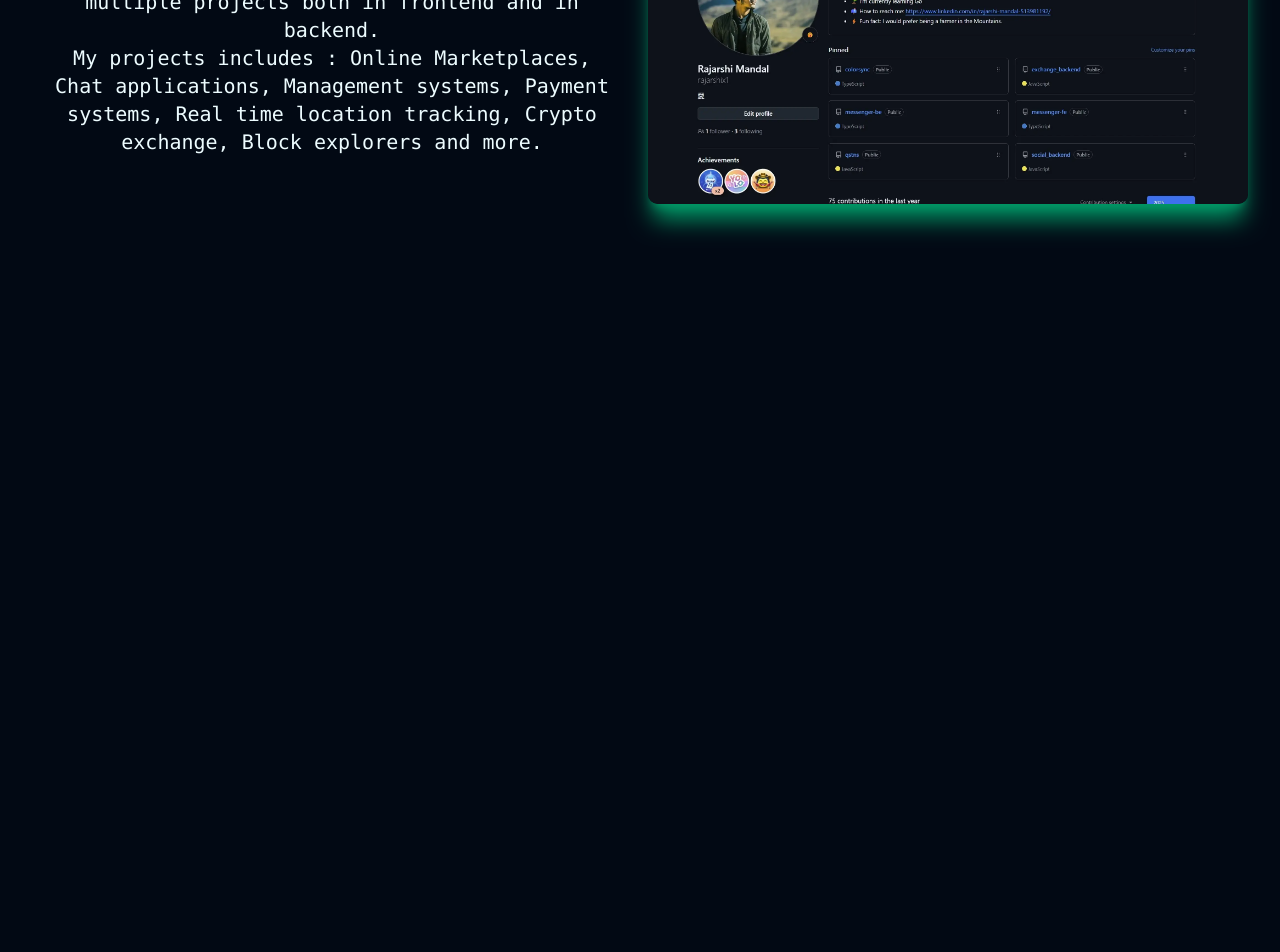
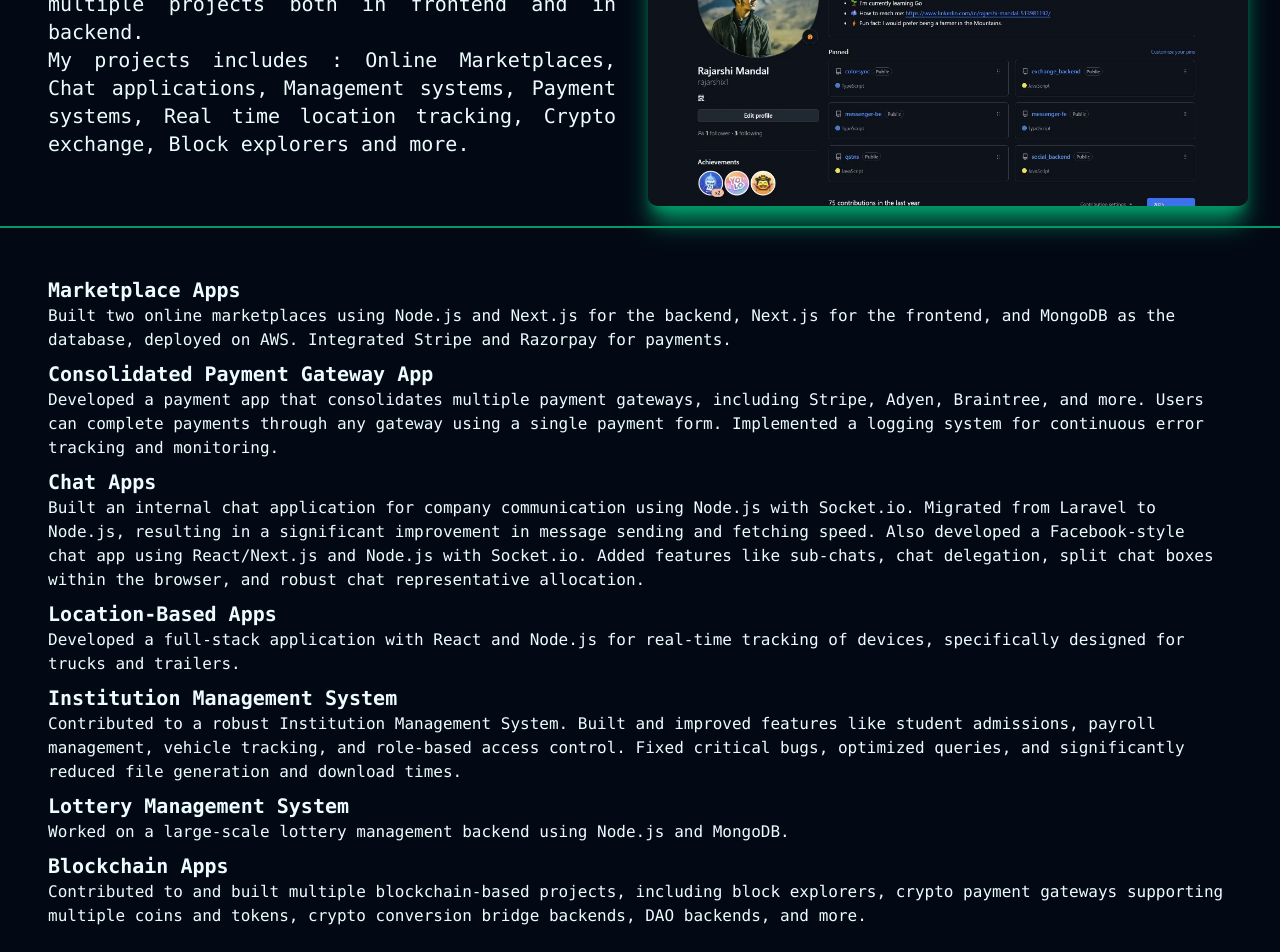
Before and after one commit to rajarshix1/rajarshi-portfolio, a Next.js app: page /projects in a window 1280 px wide. Shown: the part 158-1110 px from the top of the page. Before the commit the page ends 800 px from the top, so only its background shows below. Built offline with nearby package versions, Linux system fonts and the light colour scheme; what @mui/material-nextjs would draw is missing.

Commit message:
added projects section

```diff
--- a/components/Home.tsx
+++ b/components/Home.tsx
@@ -1,16 +1,16 @@
 'use client'
 import Image from 'next/image'
 import React from 'react'
-import { useAppContext } from '../context/AppContext'
+// import { useAppContext } from '../context/AppContext'
 
 function HomeScreen() {
-    const {darkTheme} = useAppContext()
+    // const {darkTheme} = useAppContext()
   return (
     <div className="flex flex-col items-center md:justify-center md:flex-row mt-2 md:mt-10 px-6 md:px-10">
       <div className="flex flex-col space-y-2 md:space-y-4 mb-4 md:mr-2 w-full md:w-7/12 ">
         <p className="bg-gradient-to-br from-violet-400 to-pink-200 bg-clip-text text-transparent text-6xl">Welcome</p>
         <p className="bg-gradient-to-br from-violet-300 to-slate-50 bg-clip-text text-transparent text-5xl">To my Portfolio!</p>
-        <p>MERN Stack Engineer with 3+ years of experience in designing and
+        <p className="text-justify">MERN Stack Engineer with 3+ years of experience in designing and
           developing scalable backend solutions. Proficient in Node.js, React, Next.js, Nest.js, PostgreSQL, MongoDB,
           WebSocket, and payment gateway integrations, with expertise in building high-performance, data-driven
           applications.
--- a/src/app/projects/page.tsx
+++ b/src/app/projects/page.tsx
@@ -5,20 +5,67 @@ import { useAppContext } from '../../../context/AppContext'
 import Image from 'next/image'
 
 export default function Projects() {
-    const {darkTheme} = useAppContext()
+  const { darkTheme } = useAppContext()
   return (
-    <div className={`flex flex-col h-full font-mono ${darkTheme? `bg-secondary text-accent` : `bg-white text-blue-950`}`}>
-        <Navbar/>
-        <div className='w-full my-2 md:my-6 px-1 md:px-6 flex flex-col md:flex-row text-center justify-center space-y-2'>
-           <div className='flex flex-col justify-center text-xl items-center p-2 md:p-6 md:w-1/2'>
-           <p>With 3+ years of experience, I have done multiple projects both in frontend and in backend.</p>
-           <p>My projects includes : Online Marketplaces, Chat applications, Management systems, Payment systems, Real time location tracking, Crypto exchange, Block explorers and more.</p>
-           </div>
-           <div  className='px-2 md:w-1/2  flex justify-center items-center p-5 ' >
-            <Image className='rounded-[10px] shadow-xl shadow-emerald-600' src="/gp.webp" alt="Github profile" height={300} width={600} />
-           </div>
+    <div className={`flex flex-col min-h-screen font-mono ${darkTheme ? `bg-secondary text-accent` : `bg-white text-blue-950`}`}>
+      <Navbar />
+      <div className='w-full my-2 md:my-6 px-1 md:px-6 flex flex-col md:flex-row text-center justify-center space-y-2 border-y-2 border-b-emerald-600'>
+        <div className='flex flex-col justify-center text-xl items-center p-2 md:p-6 md:w-1/2'>
+          <p className='text-justify'>With 3+ years of experience, I have done multiple projects both in frontend and in backend.<br />My projects includes : Online Marketplaces, Chat applications, Management systems, Payment systems, Real time location tracking, Crypto exchange, Block explorers and more.</p>
         </div>
-        {/* <div className=''>Project2</div>
+        <div className='px-2 md:w-1/2  flex justify-center items-center p-5 ' >
+          <Image className='rounded-[10px] shadow-xl shadow-emerald-600' src="/gp.webp" alt="Github profile" height={300} width={600} />
+        </div>
+        {/* <p>Github Profile</p> */}
+
+      </div>
+      <ul className='w-full my-2 md:my-6 px-2 md:px-12 flex flex-col justify-center space-y-2'>
+        <li className="flex flex-col">
+          <h2 className="text-xl font-semibold">Marketplace Apps</h2>
+          <p>
+            Built two online marketplaces using Node.js and Next.js for the backend, Next.js for the frontend, and MongoDB as the database, deployed on AWS. Integrated Stripe and Razorpay for payments.
+          </p>
+        </li>
+        <li className="flex flex-col">
+          <h2 className="text-xl font-semibold">Consolidated Payment Gateway App</h2>
+          <p>
+            Developed a payment app that consolidates multiple payment gateways, including Stripe, Adyen, Braintree, and more. Users can complete payments through any gateway using a single payment form. Implemented a logging system for continuous error tracking and monitoring.
+          </p>
+        </li>
+        <li className="flex flex-col">
+          <h2 className="text-xl font-semibold">Chat Apps</h2>
+          <p>
+            Built an internal chat application for company communication using Node.js with Socket.io. Migrated from Laravel to Node.js, resulting in a significant improvement in message sending and fetching speed.
+            Also developed a Facebook-style chat app using React/Next.js and Node.js with Socket.io. Added features like sub-chats, chat delegation, split chat boxes within the browser, and robust chat representative allocation.
+          </p>
+        </li>
+        <li className="flex flex-col">
+          <h2 className="text-xl font-semibold">Location-Based Apps</h2>
+          <p>
+            Developed a full-stack application with React and Node.js for real-time tracking of devices, specifically designed for trucks and trailers.
+          </p>
+        </li>
+        <li className="flex flex-col">
+          <h2 className="text-xl font-semibold">Institution Management System</h2>
+          <p>
+            Contributed to a robust Institution Management System. Built and improved features like student admissions, payroll management, vehicle tracking, and role-based access control. Fixed critical bugs, optimized queries, and significantly reduced file generation and download times.
+          </p>
+        </li>
+        <li className="flex flex-col">
+          <h2 className="text-xl font-semibold">Lottery Management System</h2>
+          <p>
+            Worked on a large-scale lottery management backend using Node.js and MongoDB.
+          </p>
+        </li>
+        <li className="flex flex-col">
+          <h2 className="text-xl font-semibold">Blockchain Apps</h2>
+          <p>
+            Contributed to and built multiple blockchain-based projects, including block explorers, crypto payment gateways supporting multiple coins and tokens, crypto conversion bridge backends, DAO backends, and more.
+          </p>
+        </li>
+      </ul>
+
+      {/* <div className=''>Project2</div>
         <div className=''>Project3</div>
         <div className=''>Project4</div> */}
     </div>
--- a/src/app/skills/page.tsx
+++ b/src/app/skills/page.tsx
@@ -22,7 +22,7 @@ export default function Projects() {
           <MediaCard title="Node.js" image="/node.png" description="3+ years of experience" shadow="shadow-emerald-100" />
           <MediaCard title="Express.js" image="/express.png" description="3+ years of experience" shadow="shadow-yellow-100" />
           <MediaCard title="Nest.js" image="/nest.png" description="2 years of experience" shadow="shadow-red-100" />
-          <MediaCard title="Go" image="/go.png" description="A few months of experience" shadow="shadow-blue-100" />
+          <MediaCard title="Python" image="/python.png" description="2 years of experience" shadow="shadow-blue-100" />
         </div>
       </div>
       <div className='my-4'>
```
Also changed, not shown: public/python.png (added).
